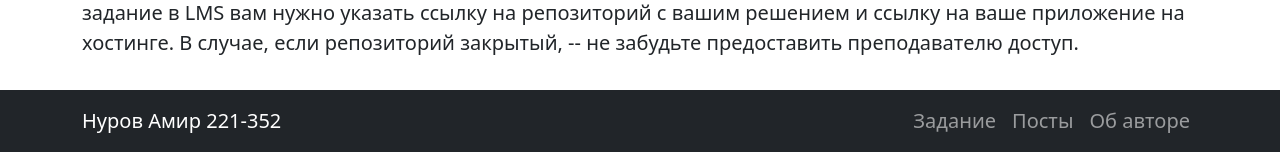
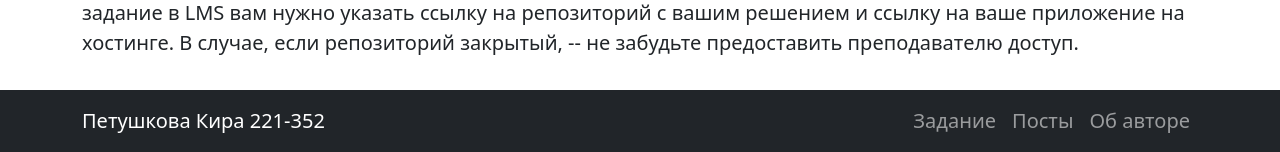
Before and after one commit to kirapetushkova/web4, a Flask app: page / in a window 1280 px wide. Shown: the part 2099-2251 px from the top of the page. Run offline with Flask 3, Linux system fonts and the light colour scheme.

Commit message:
Update base.html

```diff
--- a/lab 1/templates/base.html
+++ b/lab 1/templates/base.html
@@ -54,7 +54,7 @@
     <footer>
         <nav class="navbar navbar-expand-lg navbar-dark bg-dark">
             <div class="container">
-              <a class="navbar-brand" href="{{ url_for('index') }}">Нуров Амир 221-352</a>
+              <a class="navbar-brand" href="{{ url_for('index') }}">Петушкова Кира 221-352</a>
               <button class="navbar-toggler" type="button" data-bs-toggle="collapse" data-bs-target="#navbarSupportedContent" aria-controls="navbarSupportedContent" aria-expanded="false" aria-label="Toggle navigation">
                 <span class="navbar-toggler-icon"></span>
               </button>
```
